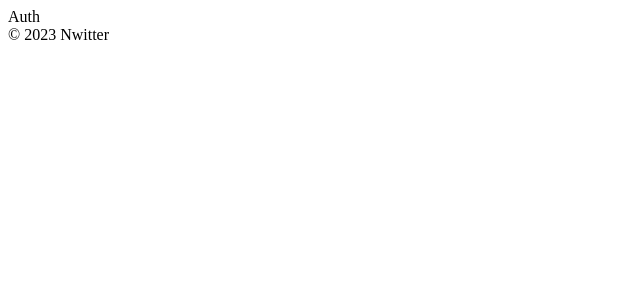
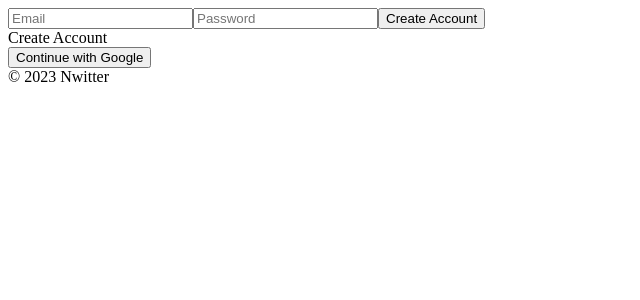
Before and after one commit to silver0ss/nwitter, a React (Create React App) app: page /#/ in a window 1280 px wide. Shown: the top 300 px of the page, without its empty margins (0-640 px from the left). Built offline with nearby package versions, Linux system fonts and the light colour scheme; no server answers.

Commit message:
2.0 Auth-Init-Setup

```diff
--- a/src/components/App.js
+++ b/src/components/App.js
@@ -1,12 +1,24 @@
-import { useState } from "react";
+import { useEffect, useState } from "react";
 import AppRouter from "components/Router";
-import { authService } from "fbase";
+import { getAuth, onAuthStateChanged } from "firebase/auth";
 
 function App() {
-  const [isLoggedIn, setIsLoggedIn] = useState(authService.currentUser);
+  const [init, setInit] = useState(false);
+  const [isLoggedIn, setIsLoggedIn] = useState(false);
+  const auth = getAuth();
+  useEffect(() => {
+    onAuthStateChanged(auth, (user) => {
+      if (user) {
+        setIsLoggedIn(true);
+      } else {
+        setIsLoggedIn(false);
+      }
+      setInit(true);
+    });
+  }, [auth]);
   return (
     <>
-      <AppRouter isLoggedIn={isLoggedIn} />
+      {init ? <AppRouter isLoggedIn={isLoggedIn} /> : "Initializing..."}
       <footer>&copy; {new Date().getFullYear()} Nwitter</footer>
     </>
   );
--- a/src/routes/Auth.js
+++ b/src/routes/Auth.js
@@ -1,5 +1,95 @@
-import React from "react";
+import {
+  createUserWithEmailAndPassword,
+  getAuth,
+  signInWithEmailAndPassword,
+} from "firebase/auth";
+import React, { useState } from "react";
 
-const Auth = () => <span>Auth</span>;
+const Auth = () => {
+  const [email, setEmail] = useState("");
+  const [password, setPassword] = useState("");
+  const [newAccount, setnewAccount] = useState(true);
+  const [error, setError] = useState("");
+  const createErrorMsg = (code) => {
+    switch (code) {
+      case "auth/user-not-found" || "auth/wrong-password":
+        return "이메일 혹은 비밀번호가 일치하지 않습니다.";
+      case "auth/email-already-in-use":
+        return "이미 사용 중인 이메일입니다.";
+      case "auth/weak-password":
+        return "비밀번호는 6글자 이상이어야 합니다.";
+      case "auth/network-request-failed":
+        return "네트워크 연결에 실패 하였습니다.";
+      case "auth/invalid-email":
+        return "잘못된 이메일 형식입니다.";
+      case "auth/internal-error":
+        return "잘못된 요청입니다.";
+      default:
+        return "로그인에 실패 하였습니다.";
+    }
+  };
+  const onChange = (event) => {
+    const {
+      target: { name, value },
+    } = event;
+    if (name === "email") setEmail(value);
+    if (name === "password") setPassword(value);
+  };
+  const onSubmit = async (event) => {
+    event.preventDefault();
+    try {
+      const auth = getAuth();
+      if (newAccount) {
+        const data = await createUserWithEmailAndPassword(
+          auth,
+          email,
+          password
+        );
+        console.log(data);
+      } else {
+        const data = await signInWithEmailAndPassword(auth, email, password);
+        console.log(data);
+      }
+    } catch (error) {
+      console.log(error.code);
+      setError(createErrorMsg(error.code));
+    }
+  };
+  const toggleAccount = () => setnewAccount((prev) => !prev);
+  return (
+    <div>
+      <form onSubmit={onSubmit}>
+        <input
+          name="email"
+          type="text"
+          placeholder="Email"
+          required
+          value={email}
+          onChange={onChange}
+        />
+        <input
+          name="password"
+          type="password"
+          placeholder="Password"
+          required
+          value={password}
+          onChange={onChange}
+        />
+        <input
+          type="submit"
+          value={newAccount ? "Create Account" : "Sign In"}
+        />
+        {error}
+      </form>
+
+      <span onClick={toggleAccount}>
+        {newAccount ? "Create Account" : "Sign In"}
+      </span>
+      <div>
+        <button>Continue with Google</button>
+      </div>
+    </div>
+  );
+};
 
 export default Auth;
```
